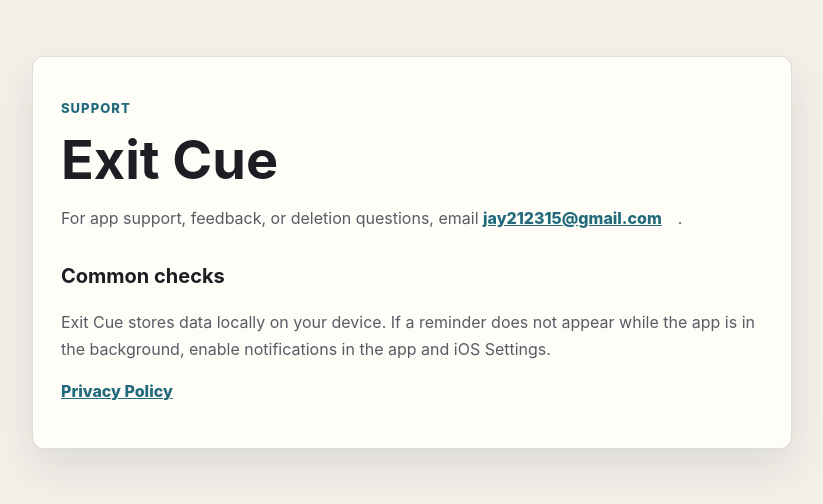
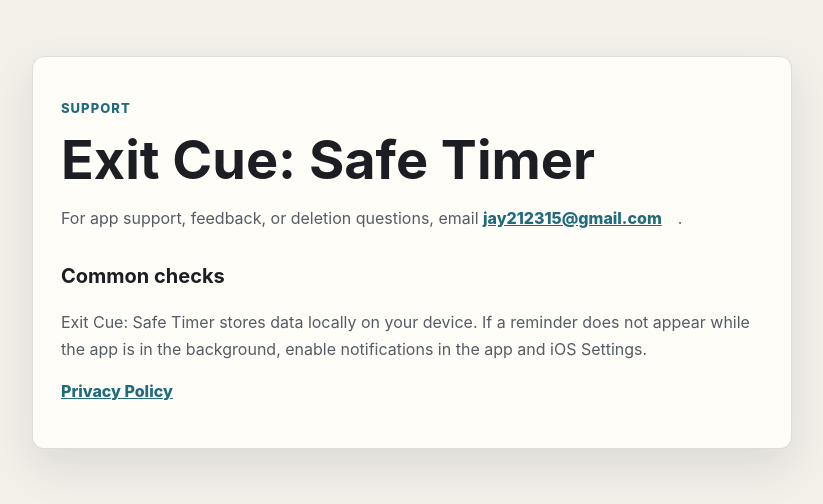
Before and after one commit to Davidzyj/exit-cue-ios, a plain HTML site: page docs/support/index.html in a window 1280 px wide. Shown: the whole page, without its empty margins (228-1051 px from the left). Drawn offline with Linux system fonts and the light colour scheme.

Commit message:
Rename app to Exit Cue Safe Timer

```diff
--- a/docs/support/index.html
+++ b/docs/support/index.html
@@ -3,17 +3,17 @@
 <head>
   <meta charset="utf-8">
   <meta name="viewport" content="width=device-width, initial-scale=1">
-  <title>Exit Cue Support</title>
+  <title>Exit Cue: Safe Timer Support</title>
   <link rel="stylesheet" href="../assets/site.css">
 </head>
 <body>
   <main class="wrap">
     <section data-lang="en">
       <p class="eyebrow">Support</p>
-      <h1>Exit Cue</h1>
+      <h1>Exit Cue: Safe Timer</h1>
       <p>For app support, feedback, or deletion questions, email <a href="mailto:jay212315@gmail.com">jay212315@gmail.com</a>.</p>
       <h2>Common checks</h2>
-      <p>Exit Cue stores data locally on your device. If a reminder does not appear while the app is in the background, enable notifications in the app and iOS Settings.</p>
+      <p>Exit Cue: Safe Timer stores data locally on your device. If a reminder does not appear while the app is in the background, enable notifications in the app and iOS Settings.</p>
       <p><a href="../privacy/?lang=en">Privacy Policy</a></p>
     </section>
 
```
